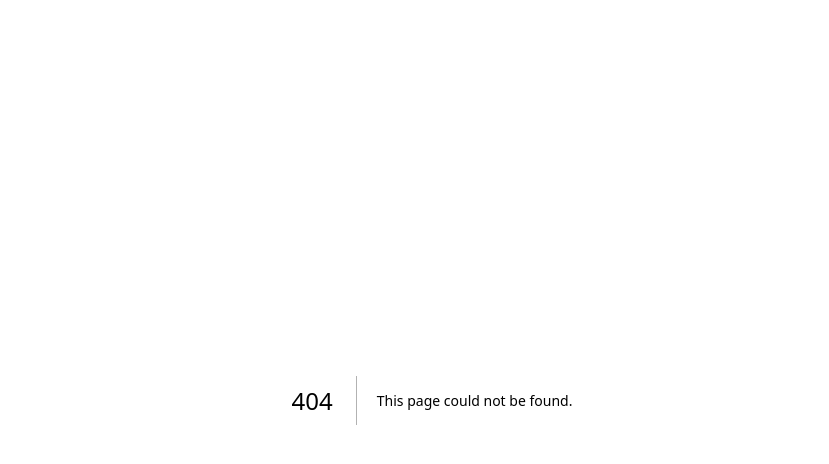
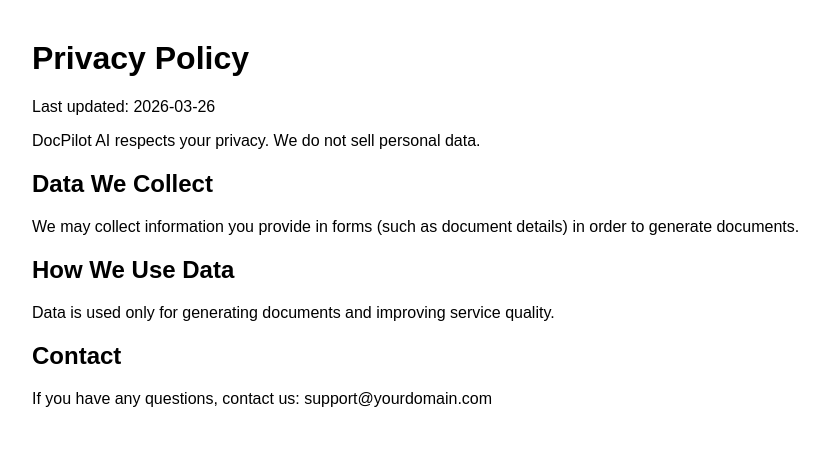
Before and after one commit to docpilot570/docpilot-ai, a Next.js app: page /privacy in a window 1280 px wide. Before the commit this address had no page. Shown: the top 464 px of the page, without its empty margins (208-1037 px from the left). Built offline with nearby package versions, Linux system fonts and the light colour scheme.

Commit message:
Add privacy page

```diff
--- /dev/null
+++ b/pages/privacy.js
@@ -0,0 +1,28 @@
+export default function Privacy() {
+  return (
+    <div style={{maxWidth:800, margin:"40px auto", fontFamily:"Arial"}}>
+      <h1>Privacy Policy</h1>
+      <p>Last updated: 2026-03-26</p>
+
+      <p>
+        DocPilot AI respects your privacy. We do not sell personal data.
+      </p>
+
+      <h2>Data We Collect</h2>
+      <p>
+        We may collect information you provide in forms (such as document details)
+        in order to generate documents.
+      </p>
+
+      <h2>How We Use Data</h2>
+      <p>
+        Data is used only for generating documents and improving service quality.
+      </p>
+
+      <h2>Contact</h2>
+      <p>
+        If you have any questions, contact us: support@yourdomain.com
+      </p>
+    </div>
+  );
+}
```
